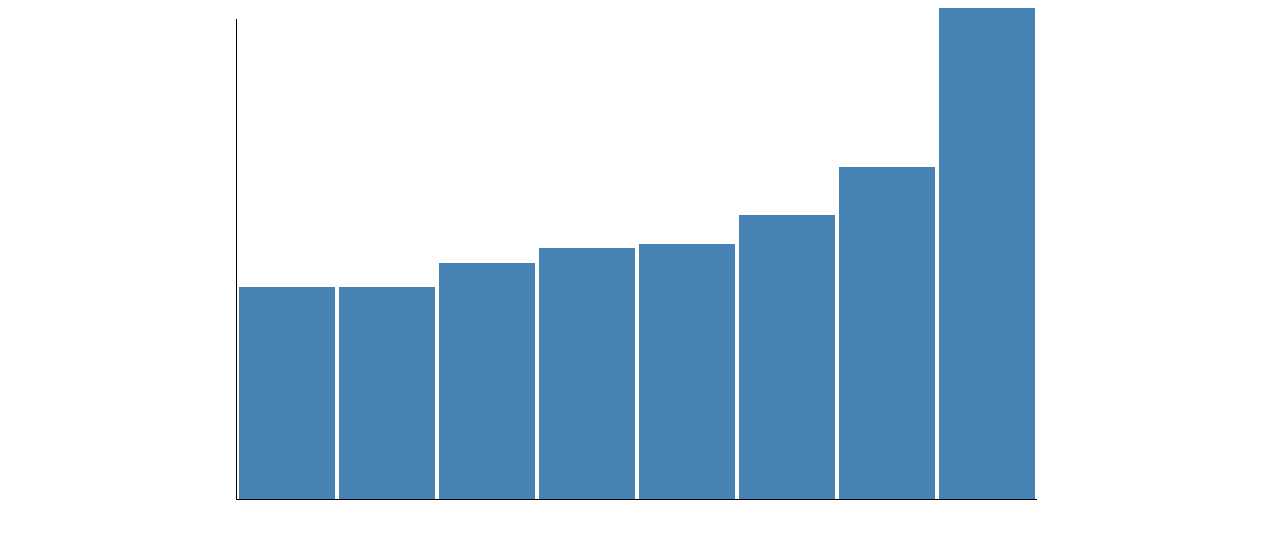
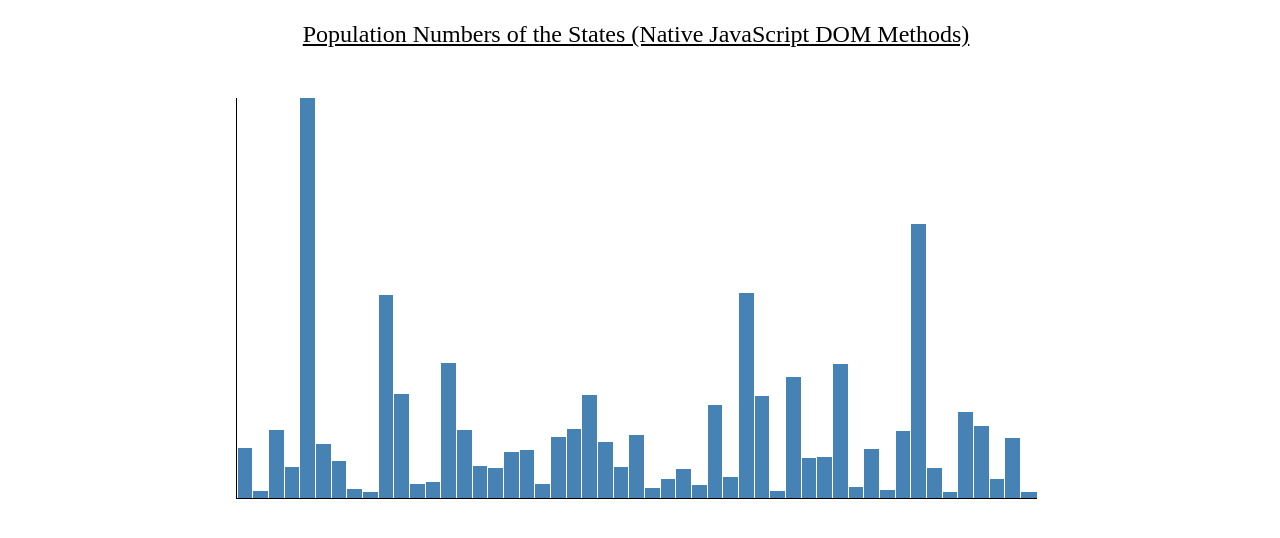
Before and after one commit to msichterman/states-population-and-gdp-visualizer, a website: page part3/index.html in a window 1280 px wide. Shown: the part 88-626 px from the top of the page. Drawn offline with nearby package versions, Linux system fonts and the light colour scheme.

Commit message:
Bars finished. Need to implement x and y axis labels and tooltips.

```diff
--- a/part3/index.html
+++ b/part3/index.html
@@ -24,6 +24,9 @@
     <![endif]-->
     <a id="return-home" href="../">&#127968; Return Home</a>
     <h1 class="heading">Part 3</h1>
+    <p class="subheading">
+      Population Numbers of the States (Native JavaScript DOM Methods)
+    </p>
     <div id="container"><div id="bar-vertical"></div></div>
     <script src="part3.js" async defer></script>
   </body>
--- a/part3/part3.css
+++ b/part3/part3.css
@@ -20,22 +20,25 @@ body {
   color: #4caf50;
   text-align: center;
 }
+
 .subheading {
-  margin-left: 20px;
+  text-align: center;
+  margin-bottom: 50px;
+  font-size: 24px;
   text-decoration: underline;
 }
 
 div#container {
-  width: 1000px;
-  height: 600px;
-  margin: auto;
+  width: 800px;
+  height: 400px;
+  margin: 0 auto;
 }
 
 #bar-vertical {
   display: table;
-  width: 80%;
-  height: 80%;
-  margin: auto;
+  width: 100%;
+  height: 100%;
+  margin: 0 auto;
   border-left: 1px solid black;
   border-bottom: 1px solid black;
 }
@@ -45,9 +48,5 @@ div#container {
   vertical-align: bottom;
   color: #fff;
   text-align: center;
-  padding: 0 2px;
+  padding: 0 0.5px;
 }
-
-.vbar {
-  padding: 10px;
-}
--- a/part3/part3.js
+++ b/part3/part3.js
@@ -11,35 +11,29 @@ var vertical = [
   ["Third", 98]
 ];
 
-// The data from the tsv
-var data = [];
-// parse_tsv(tsvstring, function (row) { do something with row })
-function parse_tsv(s) {
-  var ix_end = 0;
-  for (var ix = 0; ix < s.length; ix = ix_end + 1) {
-    ix_end = s.indexOf("\n", ix);
-    if (ix_end == -1) {
-      ix_end = s.length;
-    }
-    var row = s.substring(ix, ix_end - 1).split("\t");
-    data.push(row);
-  }
-}
+const rows = fetch("../state_population_gdp.tsv", { mode: "no-cors" })
+  .then(response => response.text())
+  .then(data => data.split("\n").map(row => row.split("\t")))
+  .then(data => data.slice(1, 52))
+  .catch(error => console.error(error));
 
-console.log(data);
+console.log(rows);
 
 /* [DRAW THE BARS ON PAGE LOAD] */
 window.addEventListener("load", function() {
   // DRAW THE VERTICAL BARS
   container = document.getElementById("bar-vertical");
-  for (var vert of vertical) {
+  rows.then(result => {
+    // Find the max population in order to calculate bar height
+    const maxPolulation = Math.max(...result.map(row => parseInt(row[1])));
+    for (var row of result) {
       var bar = document.createElement("div");
       bar.classList.add("vcell");
 
       var inbar = document.createElement("div");
       inbar.classList.add("vbar");
       inbar.style.background = "steelblue";
-    inbar.style.height = vert[1] + "%";
+      inbar.style.height = (row[1] / maxPolulation) * 100 + "%";
 
       // Add event litner to change orange on mouseover, or back to blue on mouse out
       inbar.addEventListener("mouseover", function(event) {
@@ -55,3 +49,4 @@ window.addEventListener("load", function() {
       container.appendChild(bar);
     }
   });
+});
```
Lines whose indentation alone changed are shown as unchanged.
